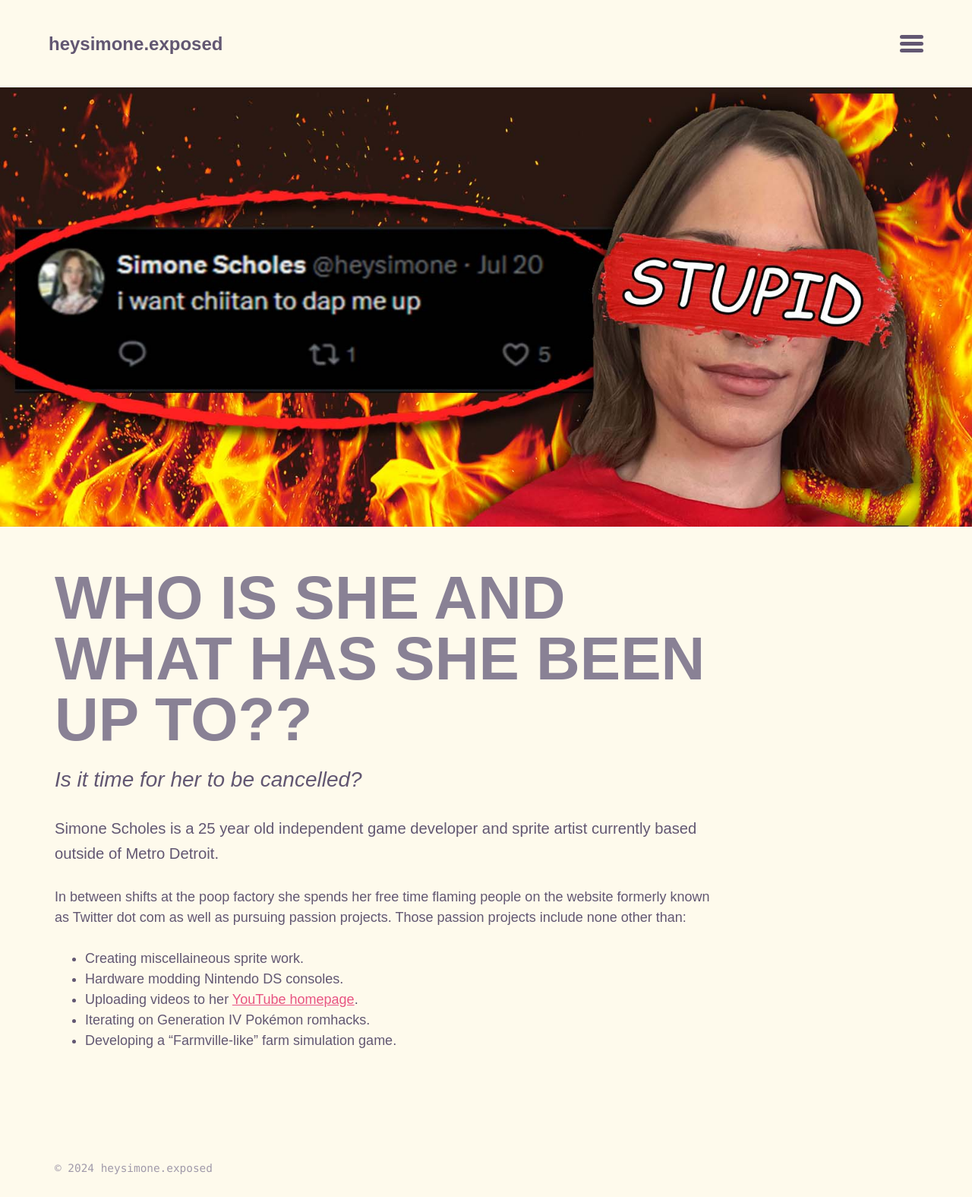
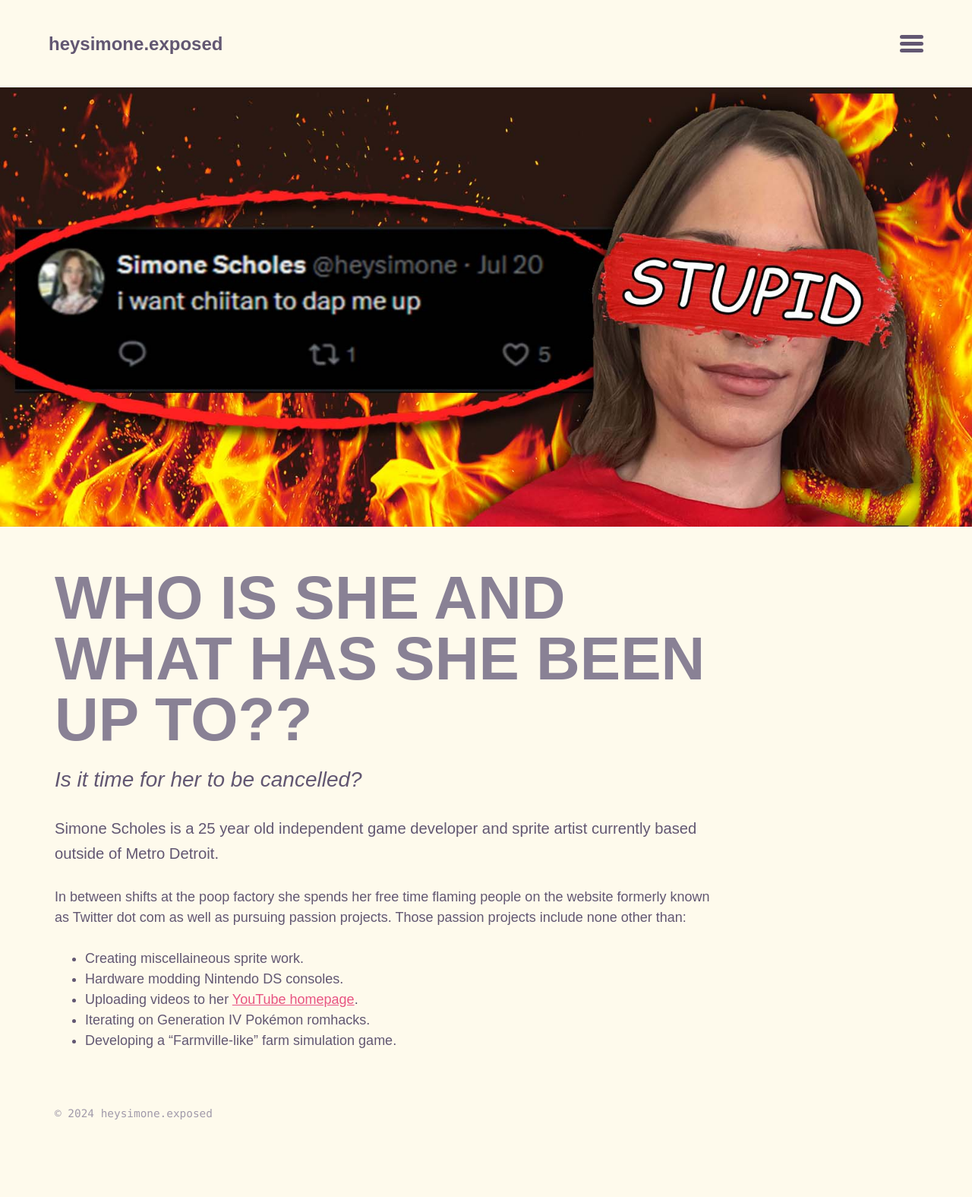
Before and after one commit to heysimone/heysimone.github.io, a Jekyll site: the page built from index.html, in a window 1280 px wide. Shown: the whole page at 76% size. Built offline with Jekyll 4.4.1, drawn with Linux system fonts in a browser that asks for light colours; some web fonts are replaced; after the commit the page ends 1503 px from its top, so only the background shows below that.

Commit message:
Update footer.html to remove margin-top

```diff
--- a/_includes/footer.html
+++ b/_includes/footer.html
@@ -1,4 +1,4 @@
-<footer id="footer" class="site-footer">
+<footer id="footer" class="site-footer" style="margin-top: 0px;">
   <div class="inner">
     <div class="copyright">
       {% if site.copyright %}
```
